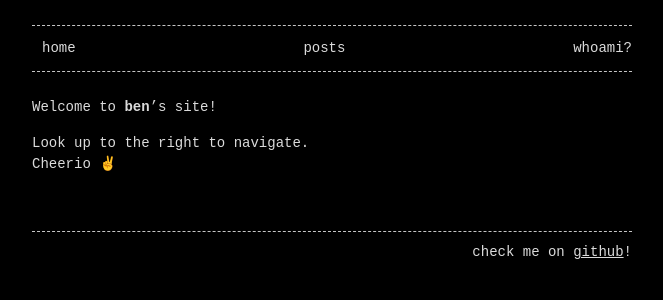
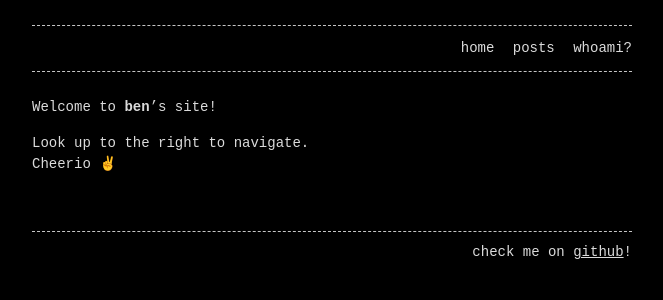
Before and after one commit to 0708090/0708090.github.io, a Jekyll site: the page built from index.md, in a window 1280 px wide. Shown: the top 300 px of the page, without its empty margins (308-971 px from the left). Built offline with Jekyll 4.4.1, drawn with Linux system fonts in a browser that asks for light colours; some web fonts are replaced.

Commit message:
Refactor menu styles in base.scss
Removed old menu styles and simplified the CSS for the menu.

```diff
--- a/_sass/base.scss
+++ b/_sass/base.scss
@@ -47,32 +47,7 @@
  * Header/Navigation
  */
 .menu { border-top: var(--border);  border-bottom: var(--border);  margin-bottom: 25px; }
-//original home with all other links (top bar)
-//.menu ul { margin-top: 12px;  margin-bottom: 12px;  padding-left: 0px;  list-style-type: none;  text-align: right; }
-
-// home on the left
-.menu ul {
-  margin-top: 12px;
-  margin-bottom: 12px;
-  padding-left: 0px;
-  list-style-type: none;
-  display: flex;
-  justify-content: space-between;
-  gap: 20px;
-  margin-left: 0;
-}
-
-.menu ul li {
-  display: inline;
-  margin: 0;
-  padding: 0;
-}
-
-.menu ul li:not(:first-child) {
-  margin-left: 10px;
-}
-// end home left
-
+.menu ul { margin-top: 12px;  margin-bottom: 12px;  padding-left: 0px;  list-style-type: none;  text-align: right; }
 .menu ul li { display: inline;  margin-left: 10px; }
 .menu ul li a { text-decoration: none;  color: var(--text-color); }
 .menu ul li a:hover { text-decoration: none; color: var(--background-color); background-color: var(--base-color); }
```
